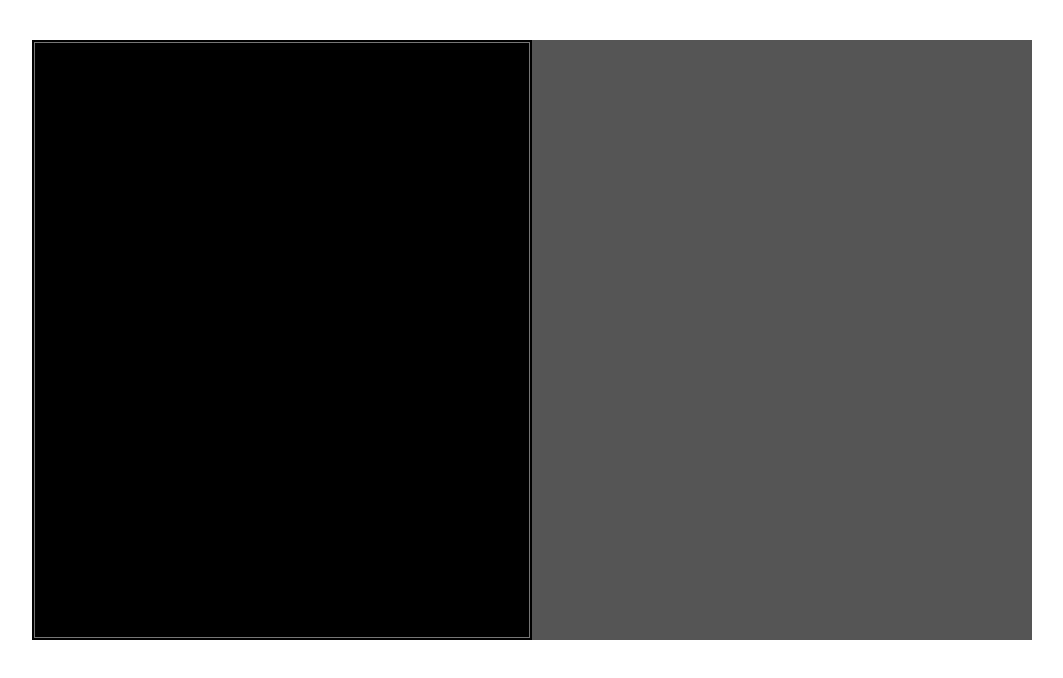
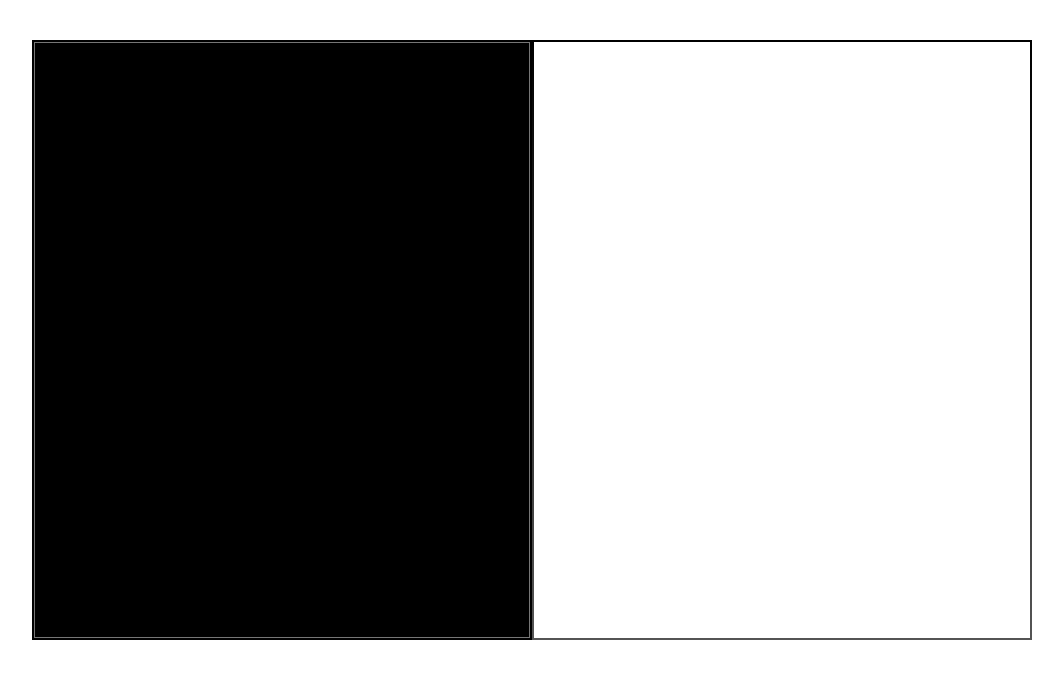
Before and after one commit to cajogos/avatar-creator, a plain HTML site: page index.html in a window 1280 px wide. Shown: the whole page, without its empty margins (108-1171 px from the left). Drawn offline with nearby package versions, Linux system fonts and the light colour scheme.

Commit message:
Added editor JSON parsing

```diff
--- a/css/creator.css
+++ b/css/creator.css
@@ -28,10 +28,8 @@ div.code-area textarea.code-input {
 }
 
 div.avatar-creator div.avatar-area {
-	background: red;
+	background: linear-gradient(#000, #555);
 }
 div.avatar-area canvas#creator {
-	background: #555;
-	width: 100%;
-	height: 100%;
+	margin: 2px;
 }
--- a/index.html
+++ b/index.html
@@ -11,6 +11,7 @@
 	<!-- Development Dependencies -->
 	<script type="text/javascript" src="js/MiniYou.js"></script>
 	<script type="text/javascript" src="js/Creator.js"></script>
+	<script type="text/javascript" src="js/Editor.js"></script>
 
 </head>
 <body>
@@ -20,7 +21,7 @@
 		<textarea class="code-input"></textarea>
 	</div>
 	<div class="avatar-area">
-		<canvas id="creator"></canvas>
+		<canvas id="creator" width="496" height="596"></canvas>
 	</div>
 </div>
 
--- a/js/Creator.js
+++ b/js/Creator.js
@@ -2,6 +2,14 @@ MINI_YOU.Creator = function(canvas)
 {
 	this._canvas = canvas[0];
 	this._ctx = this._canvas.getContext('2d');
+
+	this._ctx.fillStyle = 'rgb(255, 255, 255)';
+	this._ctx.fillRect(0, 0, this._canvas.width, this._canvas.height);
+
 };
+MINI_YOU.Creator.prototype.constructor = MINI_YOU.Creator;
 
-MINI_YOU.Creator.prototype.constructor = MINI_YOU.Creator;
+MINI_YOU.Creator.prototype.get2DContext = function()
+{
+	return this._ctx;
+};
--- /dev/null
+++ b/js/Editor.js
@@ -0,0 +1,31 @@
+MINI_YOU.Editor = function(editorElement)
+{
+	this._element = editorElement;
+
+	var self = this;
+	this._element.on('keyup', function(e)
+	{
+		self.parseText();
+	});
+};
+MINI_YOU.Editor.prototype.constructor = MINI_YOU.Editor;
+
+MINI_YOU.Editor.prototype.parseText = function()
+{
+	var text = this._element.val();
+	try
+	{
+		var jsonText = JSON.parse(text);
+		this._element.css({
+			'background': 'black',
+			'color': 'white'
+		});
+	}
+	catch (e)
+	{
+		this._element.css({
+			'background': 'salmon',
+			'color': 'red'
+		});
+	}
+};
--- a/js/init.js
+++ b/js/init.js
@@ -3,5 +3,7 @@ $(document).ready(function()
 	var canvasElement = $('canvas#creator');
 	var creator = new MINI_YOU.Creator(canvasElement);
 
-	console.log(creator);
+	var editorElement = $('textarea.code-input');
+	var editor = new MINI_YOU.Editor(editorElement);
+
 });
```
